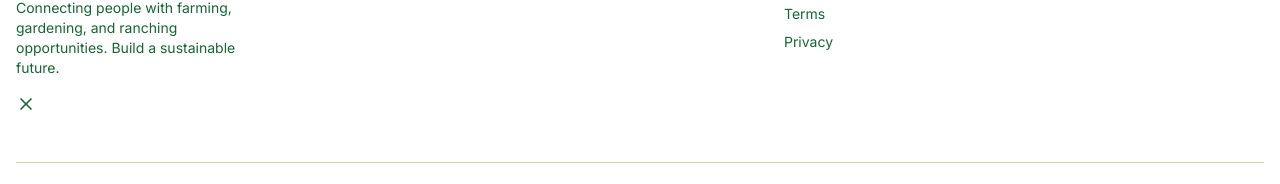
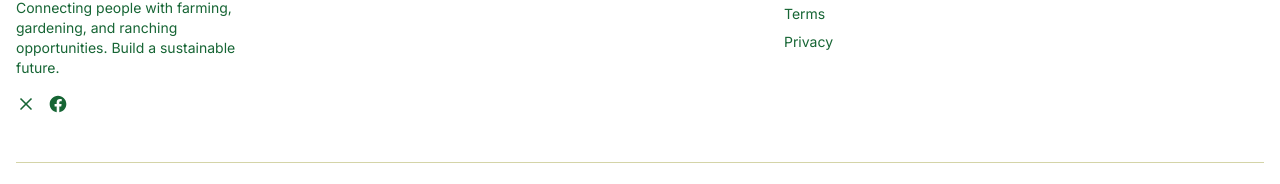
Before and after one commit to stroudcr/playindirtjobs, a Next.js app: page / in a window 1280 px wide. Shown: the part 4038-4222 px from the top of the page. Built offline with nearby package versions, Linux system fonts and the light colour scheme; no server answers; the database is empty.

Commit message:
Facebook add

```diff
--- a/components/Footer.tsx
+++ b/components/Footer.tsx
@@ -33,6 +33,17 @@
                 aria-label="Follow us on X"
               >
                 <XIcon className="w-5 h-5" />
+              </a>
+              <a
+                href="https://www.facebook.com/profile.php?id=61582960229282"
+                target="_blank"
+                rel="noopener noreferrer"
+                className="text-forest-light hover:text-primary transition-colors"
+                aria-label="Follow us on Facebook"
+              >
+                <svg className="w-5 h-5" fill="currentColor" viewBox="0 0 24 24" aria-hidden="true">
+                  <path fillRule="evenodd" d="M22 12c0-5.523-4.477-10-10-10S2 6.477 2 12c0 4.991 3.657 9.128 8.438 9.878v-6.987h-2.54V12h2.54V9.797c0-2.506 1.492-3.89 3.777-3.89 1.094 0 2.238.195 2.238.195v2.46h-1.26c-1.243 0-1.63.771-1.63 1.562V12h2.773l-.443 2.89h-2.33v6.988C18.343 21.128 22 16.991 22 12z" clipRule="evenodd" />
+                </svg>
               </a>
             </div>
           </div>
```
